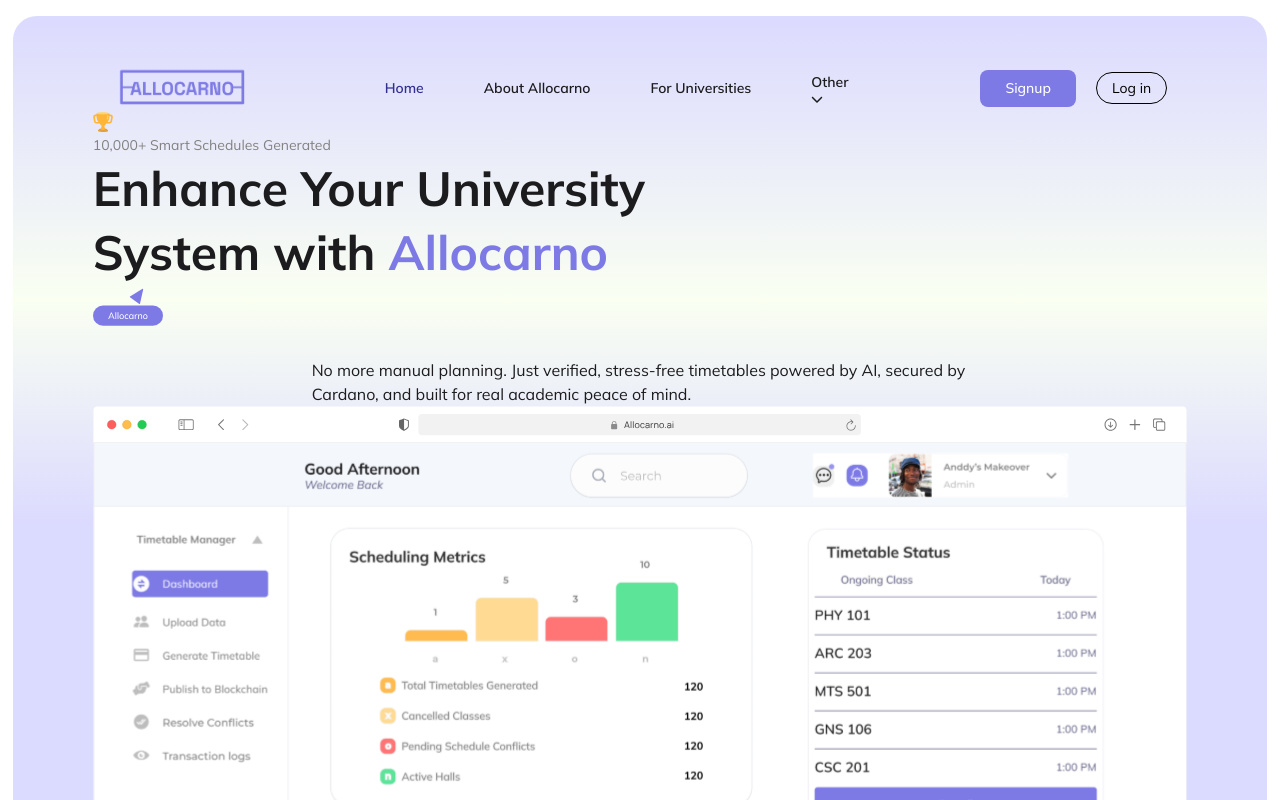
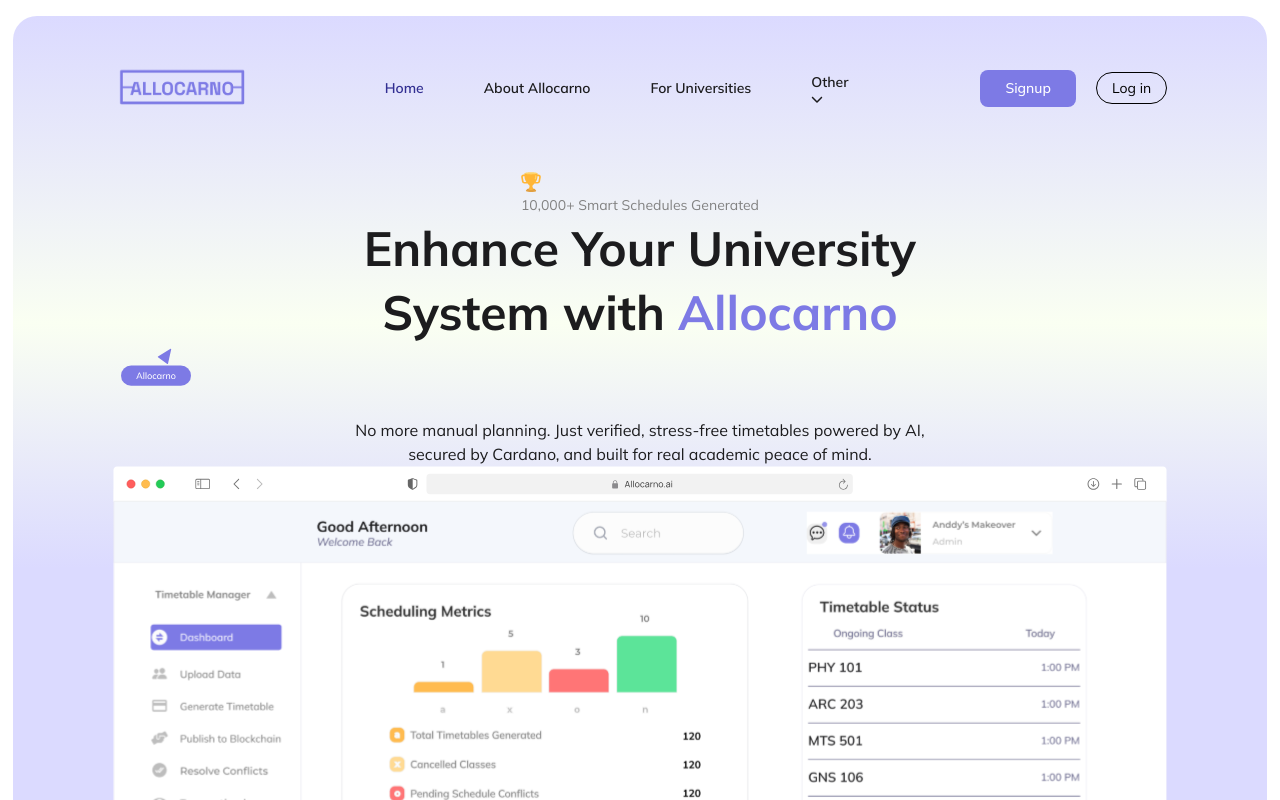
Before and after one commit to dd3vahmad/allocarno-client, a React (Vite) app in the folder frontend/: page / in a window 1280 px wide. Shown: the top 800 px of the page. Built offline with nearby package versions, Linux system fonts and the light colour scheme; no server answers.

Commit message:
Fix: UI error

```diff
--- a/frontend/src/components/hero-section/heroSection.css
+++ b/frontend/src/components/hero-section/heroSection.css
@@ -1,3 +1,11 @@
+.hero {
+  display: flex;
+  flex-direction: column;
+  align-items: center;
+  text-align: center;
+  padding: 60px 20px;
+}
+
 .hero-section-wrapper {
   position: relative;
   width: 98%;
@@ -6,12 +14,7 @@
 }
 
 .hero-section {
-  background: linear-gradient(
-    to top,
-    #dbdaff 55%,
-    #fafff2 75%,
-    #dbdaff 100%
-    );
+  background: linear-gradient(to top, #dbdaff 55%, #fafff2 75%, #dbdaff 100%);
   /* background: #dbdaff; */
   width: 100%;
   height: 100%;
@@ -95,7 +98,7 @@
 }
 .hero-section-wrapper .hero-heading-cusor {
   width: 70px;
-  bottom: .2rem;
+  bottom: 0.2rem;
   left: 10rem;
 }
 .hero-section-wrapper .hero-heading-cusor img {
@@ -104,7 +107,7 @@
 }
 
 .hero-section-wrapper .hero-paragraph {
-    max-width: 60%;
-    margin: 0 auto;
-    color: #1C1C1E;
+  max-width: 60%;
+  margin: 0 auto;
+  color: #1c1c1e;
 }
```
